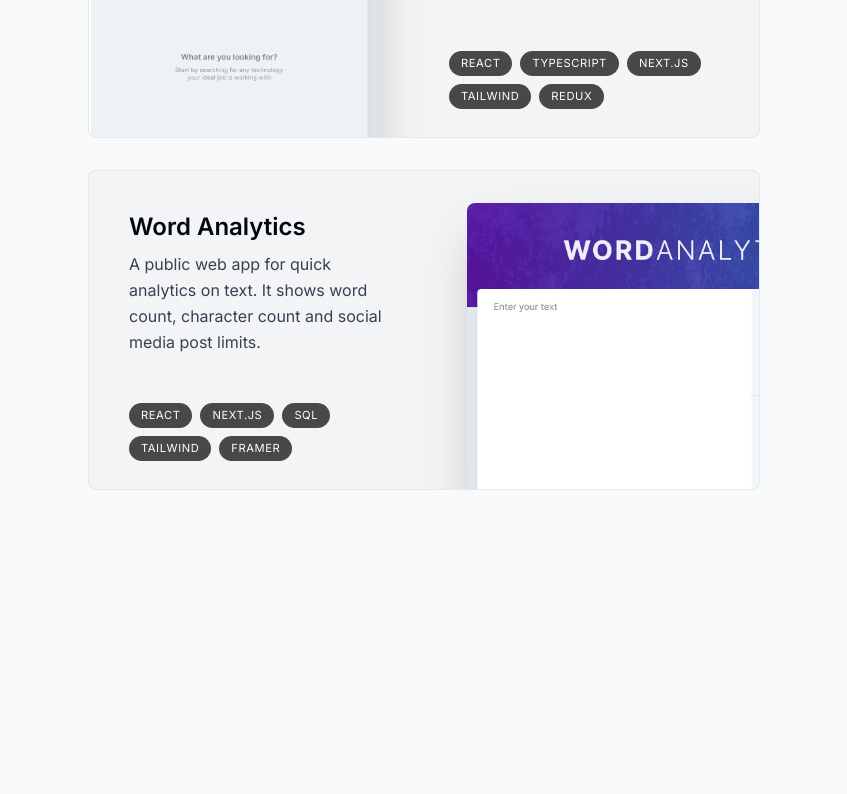
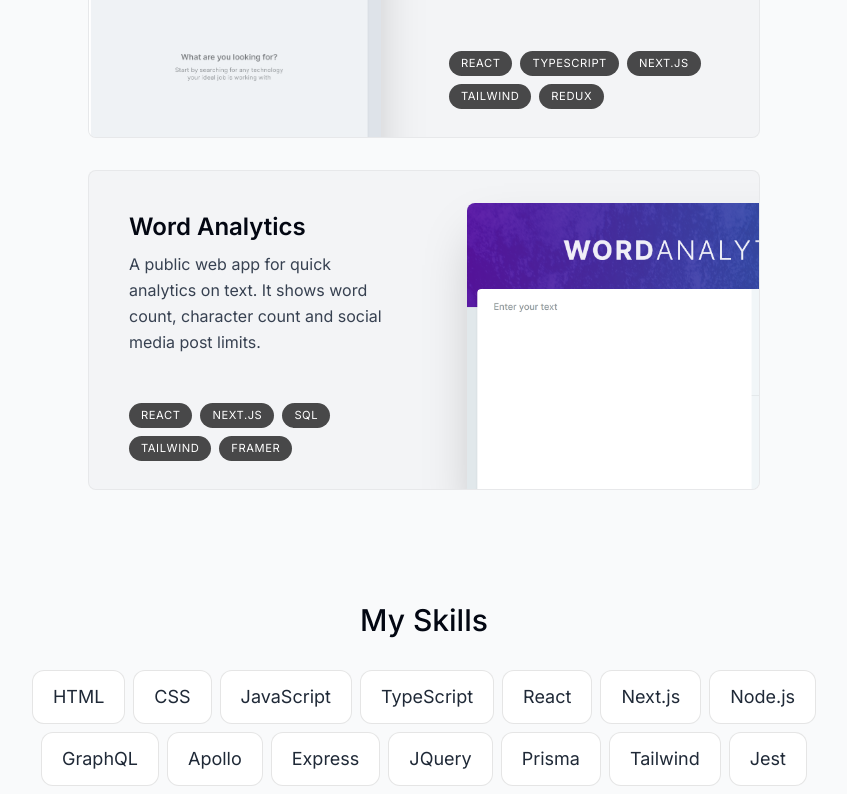
Before and after one commit to andrewsanc/portfo-ts-nextjs, a Next.js app: page / in a window 1280 px wide. Shown: the part 2000-2794 px from the top of the page, without its empty margins (216-1063 px from the left). Built offline with nearby package versions, Linux system fonts and the light colour scheme.

Commit message:
Feat. added my skills section'

```diff
--- a/src/app/page.tsx
+++ b/src/app/page.tsx
@@ -2,6 +2,7 @@
 import Intro from "@/components/intro";
 import Projects from "@/components/projects";
 import SectionDivider from "@/components/section-divider";
+import Skills from "@/components/skills";
 
 export default function Home() {
   return (
@@ -10,6 +11,7 @@
       <SectionDivider />
       <About />
       <Projects />
+      <Skills />
     </main>
   );
 }
--- a/src/components/projects.tsx
+++ b/src/components/projects.tsx
@@ -1,6 +1,6 @@
 "use client";
 
-import React, { useEffect } from "react";
+import React from "react";
 import { projectsData } from "@/lib/data";
 import SectionHeading from "./section-heading";
 import Project from "./project";
@@ -10,7 +10,7 @@
   const { ref } = useSectionInView({ sectionName: "Projects", threshold: 0.5 });
 
   return (
-    <section id='projects' className='scroll-mt-28' ref={ref}>
+    <section id='projects' className='scroll-mt-28 mb-28' ref={ref}>
       <SectionHeading>My projects</SectionHeading>
       <div>
         {projectsData.map((project, index) => (
--- /dev/null
+++ b/src/components/skills.tsx
@@ -0,0 +1,51 @@
+"use client";
+
+import { skillsData } from "@/lib/data";
+import SectionHeading from "./section-heading";
+import { useSectionInView } from "@/lib/hooks";
+import { motion } from "framer-motion";
+
+const fadeInAnimationVariants = {
+  initial: {
+    opacity: 0,
+    y: 100,
+  },
+  animate: (index: number) => ({
+    opacity: 100,
+    y: 0,
+    transition: {
+      delay: 0.05 * index,
+    },
+  }),
+};
+
+export default function Skills() {
+  const { ref } = useSectionInView({ sectionName: "Skills" });
+
+  return (
+    <section
+      ref={ref}
+      className='mv-28 max-w-[53rem] scroll-mt-28 text-center sm:mb-40'
+      id='skills'
+    >
+      <SectionHeading>My skills</SectionHeading>
+      <ul className='flex flex-wrap justify-center gap-2 text-lg text-gray-800'>
+        {skillsData.map((skill, index) => (
+          <motion.li
+            key={index}
+            className='bg-white border border-black/[0.1] rounded-xl px-5 py-3'
+            variants={fadeInAnimationVariants}
+            initial='initial'
+            whileInView='animate'
+            viewport={{
+              once: true,
+            }}
+            custom={index}
+          >
+            {skill}
+          </motion.li>
+        ))}
+      </ul>
+    </section>
+  );
+}
--- a/src/lib/hooks.ts
+++ b/src/lib/hooks.ts
@@ -5,7 +5,7 @@
 
 interface useSectionInViewProps {
   sectionName: SectionName;
-  threshold: number;
+  threshold?: number;
 }
 
 export function useSectionInView(props: useSectionInViewProps) {
```
